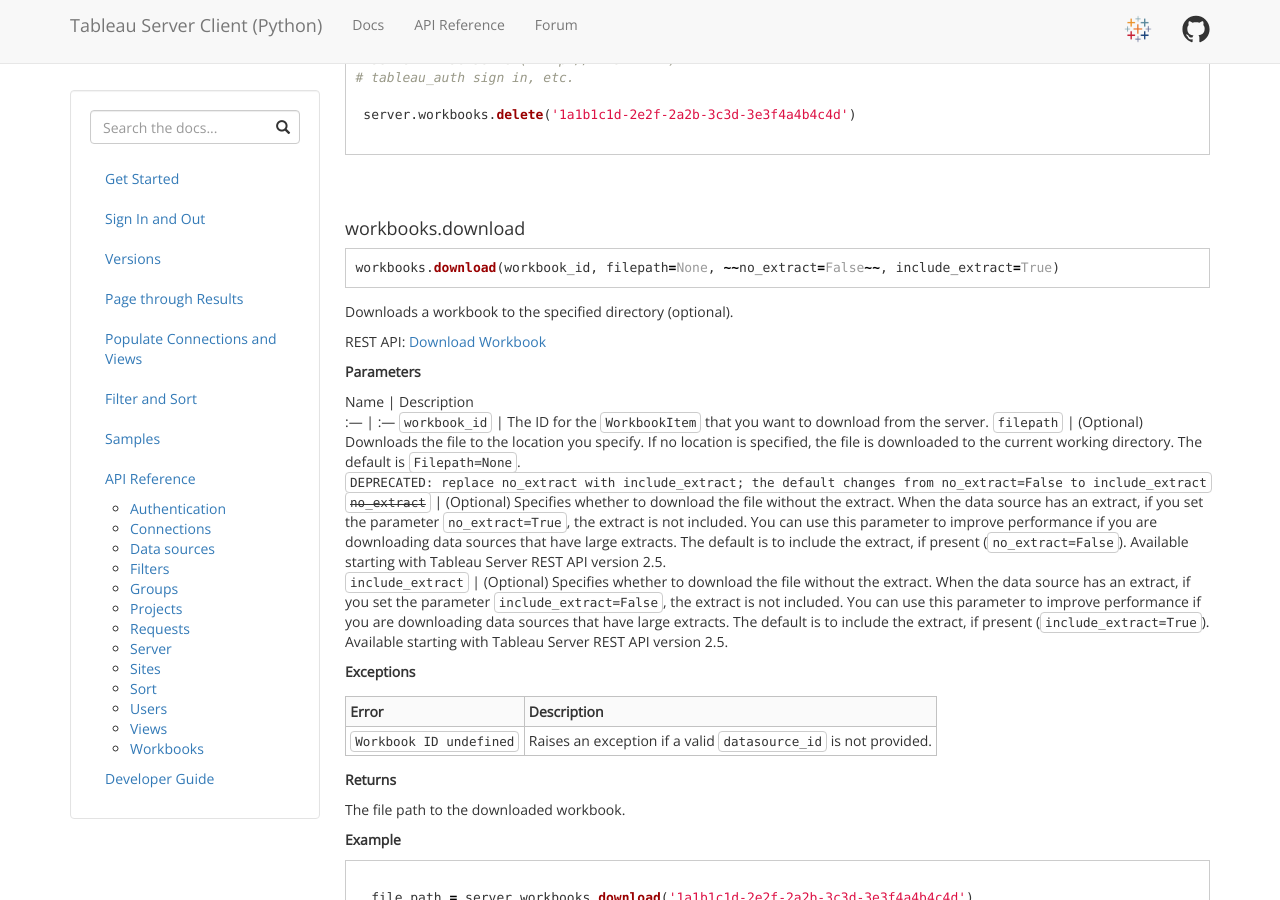
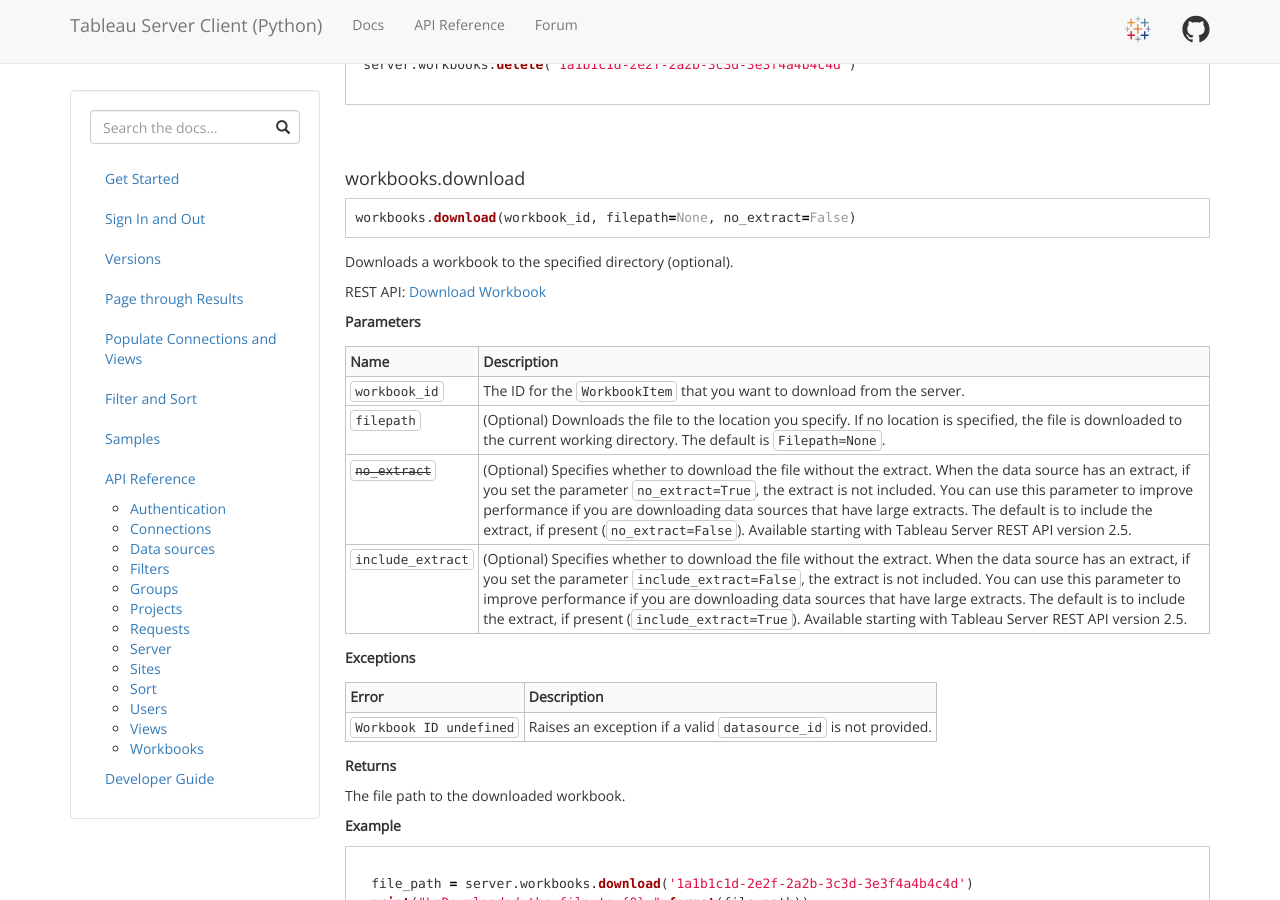
Before and after one commit to tableau/server-client-python, a Jekyll site: the page built from docs/docs/api-ref.md, in a window 1280 px wide and 900 px high, scrolled down 48469 px. Built offline with Jekyll 4.4.1, drawn with Linux system fonts in a browser that asks for light colours; some of the changed text lies outside the part shown.

Commit message:
correct version of docs updated

````diff
--- a/docs/docs/api-ref.md
+++ b/docs/docs/api-ref.md
@@ -305,7 +305,7 @@
 #### datasources.download
 
 ```py
-datasources.download(datasource_id, filepath=None, ~~no_extract=False~~, include_extract=True)
+datasources.download(datasource_id, filepath=None, no_extract=False)
 
 ```
 Downloads the specified data source in `.tdsx` format.
@@ -318,12 +318,8 @@
 :--- | :---
 `datasource_id` |  The identifier (`id`) for the `DatasourceItem` that you want to download from the server.
 `filepath` |  (Optional) Downloads the file to the location you specify. If no location is specified (the default is `Filepath=None`), the file is downloaded to the current working directory.
-`DEPRECATED: replace no_extract with include_extract; the default changes from no_extract=False to include_extract`
 ~~`no_extract`~~ | (Optional) Specifies whether to download the file without the extract. When the data source has an extract, if you set the parameter `no_extract=True`, the extract is not included. You can use this parameter to improve performance if you are downloading data sources that have large extracts. The default is to include the extract, if present (`no_extract=False`). Available starting with Tableau Server REST API version 2.5.
 `include_extract` | (Optional) Specifies whether to download the file without the extract. When the data source has an extract, if you set the parameter `include_extract=False`, the extract is not included. You can use this parameter to improve performance if you are downloading data sources that have large extracts. The default is to include the extract, if present (`include_extract=True`). Available starting with Tableau Server REST API version 2.5.
-
-
-
 **Exceptions**
 
 Error | Description
@@ -2804,7 +2800,7 @@
 #### workbooks.download
 
 ```py
-workbooks.download(workbook_id, filepath=None, ~~no_extract=False~~, include_extract=True)
+workbooks.download(workbook_id, filepath=None, no_extract=False)
 ```
 
 Downloads a workbook to the specified directory (optional).
@@ -2819,10 +2815,8 @@
 :--- | :---
 `workbook_id` |  The ID for the `WorkbookItem` that you want to download from the server.
 `filepath` |  (Optional) Downloads the file to the location you specify. If no location is specified, the file is downloaded to the current working directory. The default is `Filepath=None`.
-`DEPRECATED: replace no_extract with include_extract; the default changes from no_extract=False to include_extract`
 ~~`no_extract`~~ | (Optional) Specifies whether to download the file without the extract. When the data source has an extract, if you set the parameter `no_extract=True`, the extract is not included. You can use this parameter to improve performance if you are downloading data sources that have large extracts. The default is to include the extract, if present (`no_extract=False`). Available starting with Tableau Server REST API version 2.5.
 `include_extract` | (Optional) Specifies whether to download the file without the extract. When the data source has an extract, if you set the parameter `include_extract=False`, the extract is not included. You can use this parameter to improve performance if you are downloading data sources that have large extracts. The default is to include the extract, if present (`include_extract=True`). Available starting with Tableau Server REST API version 2.5.
-
 
 
 **Exceptions**
````
